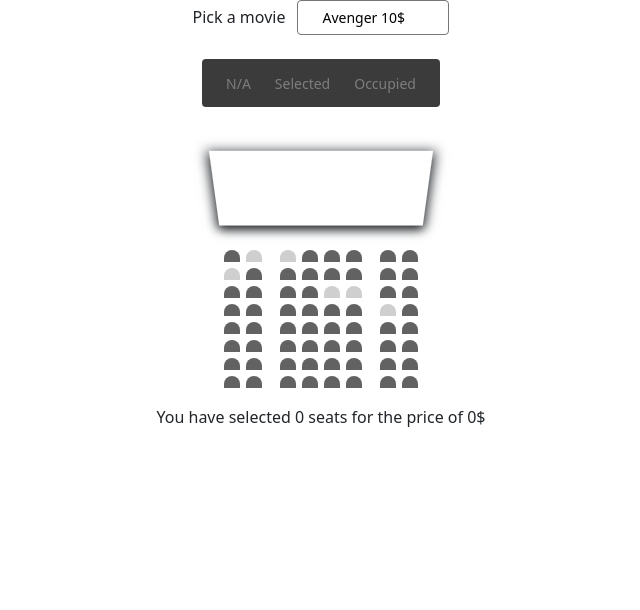
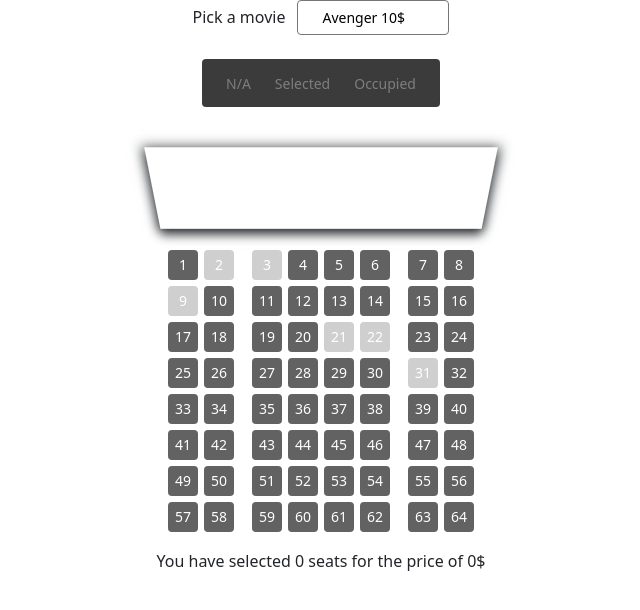
Before and after one commit to PetraHajdu/movie-ticket-booking, an Angular app: page / in a window 1280 px wide. Shown: the top 610 px of the page, without its empty margins (319-959 px from the left). Built offline with nearby package versions, Linux system fonts and the light colour scheme.

Commit message:
11.22 Error resolving and CSS

```diff
--- a/src/app/app.component.css
+++ b/src/app/app.component.css
@@ -17,6 +17,11 @@ body {
   min-height: 100vh;
   display: grid;
   place-items: center;
+
+  background-image: url("src/assets/images/rows-red-seats-theater.jpg");
+  background-size: cover; /* A háttérkép méretét a konténer méretéhez igazítja */
+  background-position: center; /* A háttérképet középre pozicionálja */
+  background-repeat: no-repeat; /* Ne ismételje meg a háttérképet */
 }
 
 .App {
--- a/src/app/app.component.html
+++ b/src/app/app.component.html
@@ -1,8 +1,10 @@
 <div class="App">
   <app-movies [movies]="movies" [selectedMovie]="selectedMovie" (updateSelectedMovie)="updateSelectedMovie($event)"></app-movies>
   <app-showcase></app-showcase>
-  <app-cinema [movie]="selectedMovie" [selectedSeats]="selectedSeats" (updateSelectedSeats)="updateSelectedSeats($event)"></app-cinema>
-
+  <app-cinema [movie]="selectedMovie" [selectedSeats]="selectedSeats"
+              (seatSelected)="updateSelectedSeats($event)"
+              (seatDeselected)="updateSelectedSeats($event)">
+  </app-cinema>
   <p class="info">
     You have selected <span class="count">{{ selectedSeats.length }}</span> seats for the price of
     <span class="total">{{ getTotalPrice() }}$</span>
--- a/src/app/app.component.ts
+++ b/src/app/app.component.ts
@@ -1,3 +1,5 @@
+// app.component.ts
+
 import { Component } from '@angular/core';
 
 @Component({
@@ -10,21 +12,25 @@ export class AppComponent {
 
   movies = [
     {
+      id: 1,
       name: 'Avenger',
       price: 10,
       occupied: [20, 21, 30, 1, 2, 8],
     },
     {
+      id: 2,
       name: 'Joker',
       price: 12,
       occupied: [9, 41, 35, 11, 65, 26],
     },
     {
+      id: 3,
       name: 'Toy story',
       price: 8,
       occupied: [37, 25, 44, 13, 2, 3],
     },
     {
+      id: 4,
       name: 'the lion king',
       price: 9,
       occupied: [10, 12, 50, 33, 28, 47],
@@ -35,22 +41,19 @@ export class AppComponent {
   selectedSeats: number[] = [];
 
   updateSelectedMovie(movie: any): void {
-      this.selectedSeats = [];
-      this.selectedMovie = movie;
+    console.log('Selected Movie:', movie.name);
+    this.selectedSeats = [];
+    this.selectedMovie = movie;
+
+    console.log('Selected Movie Object:', this.selectedMovie);
   }
 
-  updateSelectedSeats(seats: number[] | number): void {
-    if (Array.isArray(seats)) {
-      // Ha a seats egy tömb, akkor kezeld a kiválasztott üléseket
-      this.selectedSeats = seats.slice(); // Példa: az egész tömböt másold be
+  updateSelectedSeats(seat: number): void {
+    const index = this.selectedSeats.indexOf(seat);
+    if (index === -1) {
+      this.selectedSeats.push(seat);
     } else {
-      // Ha a seats egyetlen szám, akkor kezeld azt a számot
-      const index = this.selectedSeats.indexOf(seats);
-      if (index === -1) {
-        this.selectedSeats.push(seats);
-      } else {
-        this.selectedSeats.splice(index, 1);
-      }
+      this.selectedSeats.splice(index, 1);
     }
   }
 
--- a/src/app/cinema/cinema.component.css
+++ b/src/app/cinema/cinema.component.css
@@ -67,14 +67,20 @@
 .seat {
     display: inline-block;
     background: #626262;
-    width: 16px;
-    height: 12px;
-    border-top-left-radius: 10px;
-    border-top-right-radius: 10px;
+    width: 30px;
+    height: 30px;
+    /* border-top-left-radius: 10px; */
+    /* border-top-right-radius: 10px; */
+    border-radius: 4px;
     transition: transform 0.3s ease-in-out;
 
     position: relative;
     top: 1px;
+
+    text-align: center; /* Szöveg középre igazítása */
+    line-height: 30px; /* Szöveg középre igazítása */
+    font-size: 14px; /* Betűméret a számokhoz */
+    color: #fff; /* Szöveg színe fehér */
 }
 
 .seat.selected {
--- a/src/app/cinema/cinema.component.html
+++ b/src/app/cinema/cinema.component.html
@@ -4,8 +4,8 @@
     <div class="seats">
       <span *ngFor="let seat of seats" tabindex="0"
       [class]="getSeatClasses(seat).join(' ')"
-      (click)="handleSelectedState(seat)"
-      (keypress)="handleKeyPress($event, seat)">
+      (click)="handleSelectedState(seat)">
+        {{ seat + 1 }}
       </span>
     </div>
   </div>
--- a/src/app/cinema/cinema.component.ts
+++ b/src/app/cinema/cinema.component.ts
@@ -1,3 +1,5 @@
+// cinema.component.ts
+
 import { Component, Input, Output, EventEmitter } from '@angular/core';
 
 @Component({
@@ -7,29 +9,33 @@ import { Component, Input, Output, EventEmitter } from '@angular/core';
 })
 export class CinemaComponent {
   @Input() movie!: any;
-  @Input() selectedSeats!: number[];
-  @Output() updateSelectedSeats = new EventEmitter<number | number[]>();
+  @Input() selectedSeats: number[] = [];
+  @Output() seatSelected = new EventEmitter<number>();
+  @Output() seatDeselected = new EventEmitter<number>();
 
   seats: number[] = Array.from({ length: 8 * 8 }, (_, i) => i);
 
   handleSelectedState(seat: number): void {
+    if (!this.movie || !('occupied' in this.movie) || !this.movie.occupied) {
+      console.error('Occupied property of the movie is undefined');
+      return;
+    }
+
     const isSelected = this.selectedSeats.includes(seat);
-    if (isSelected) {
-      this.updateSelectedSeats.emit(this.selectedSeats.filter(selectedSeat => selectedSeat !== seat));
-    } else {
-      this.updateSelectedSeats.emit([...this.selectedSeats, seat]);
-    }
-  }
+    const isOccupied = this.movie.occupied.includes(seat);
 
-  handleKeyPress(event: KeyboardEvent, seat: number): void {
-    if (event.key === 'Enter') {
-      this.handleSelectedState(seat);
+    if (!isOccupied) {
+      if (isSelected) {
+        this.seatDeselected.emit(seat);
+      } else {
+        this.seatSelected.emit(seat);
+      }
     }
   }
 
   getSeatClasses(seat: number): string[] {
     const isSelected = this.selectedSeats.includes(seat);
-    const isOccupied = this.movie.occupied.includes(seat);
+    const isOccupied = this.movie && this.movie.occupied && this.movie.occupied.includes(seat);
 
     return [
       'seat',
--- a/src/app/movies/movies.component.html
+++ b/src/app/movies/movies.component.html
@@ -1,7 +1,7 @@
 <div class="Movies">
   <label for="movie">Pick a movie</label>
-  <select id="movie" [(ngModel)]="selectedMovie" (change)="onSelectMovie($event)">
-    <option *ngFor="let movie of movies" [value]="movie">
+  <select id="movie" [(ngModel)]="selectedMovie" (change)="onSelectMovie()">
+    <option *ngFor="let movie of movies" [ngValue]="movie">
       {{ movie.name }} {{ movie.price }}$
     </option>
   </select>
--- a/src/app/movies/movies.component.ts
+++ b/src/app/movies/movies.component.ts
@@ -10,7 +10,7 @@ export class MoviesComponent {
   @Input() selectedMovie: any;
   @Output() updateSelectedMovie = new EventEmitter<any>();
 
-  onSelectMovie(movie: any): void {
-    this.updateSelectedMovie.emit(movie);
+  onSelectMovie(): void {
+    this.updateSelectedMovie.emit(this.selectedMovie);
   }
 }
```
Also changed, not shown: src/app/app.module.ts (line endings or trailing spaces).
